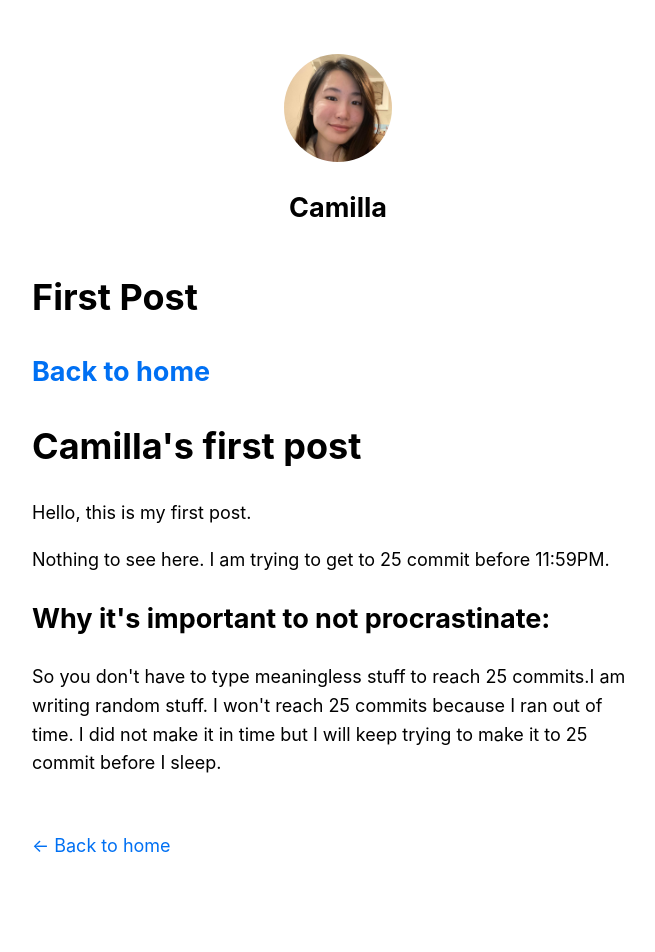
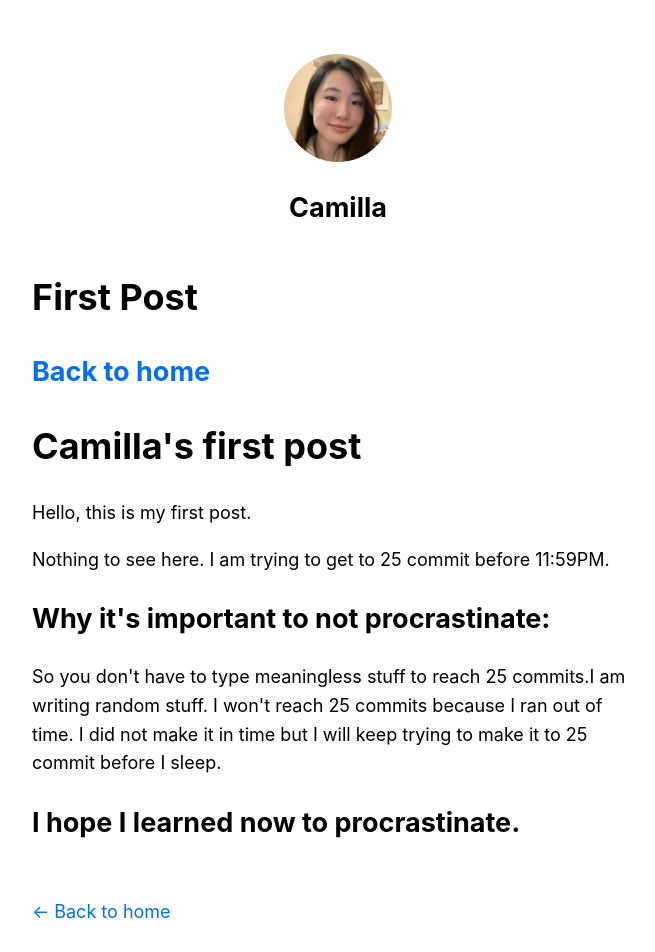
Before and after one commit to louisgv/art, a Next.js app: page /posts/first-post in a window 1280 px wide. Shown: the top 952 px of the page, without its empty margins (302-957 px from the left). Built offline with nearby package versions, Linux system fonts and the light colour scheme.

Commit message:
created new h2 in first post

```diff
--- a/pages/posts/first-post.js
+++ b/pages/posts/first-post.js
@@ -31,6 +31,10 @@ export default function FirstPost() {
         25 commits because I ran out of time. I did not make it in time but I will
         keep trying to make it to 25 commit before I sleep.
       </p>
+
+      <h2>
+        I hope I learned now to procrastinate.
+      </h2>
     </Layout>
   )
 }
```
